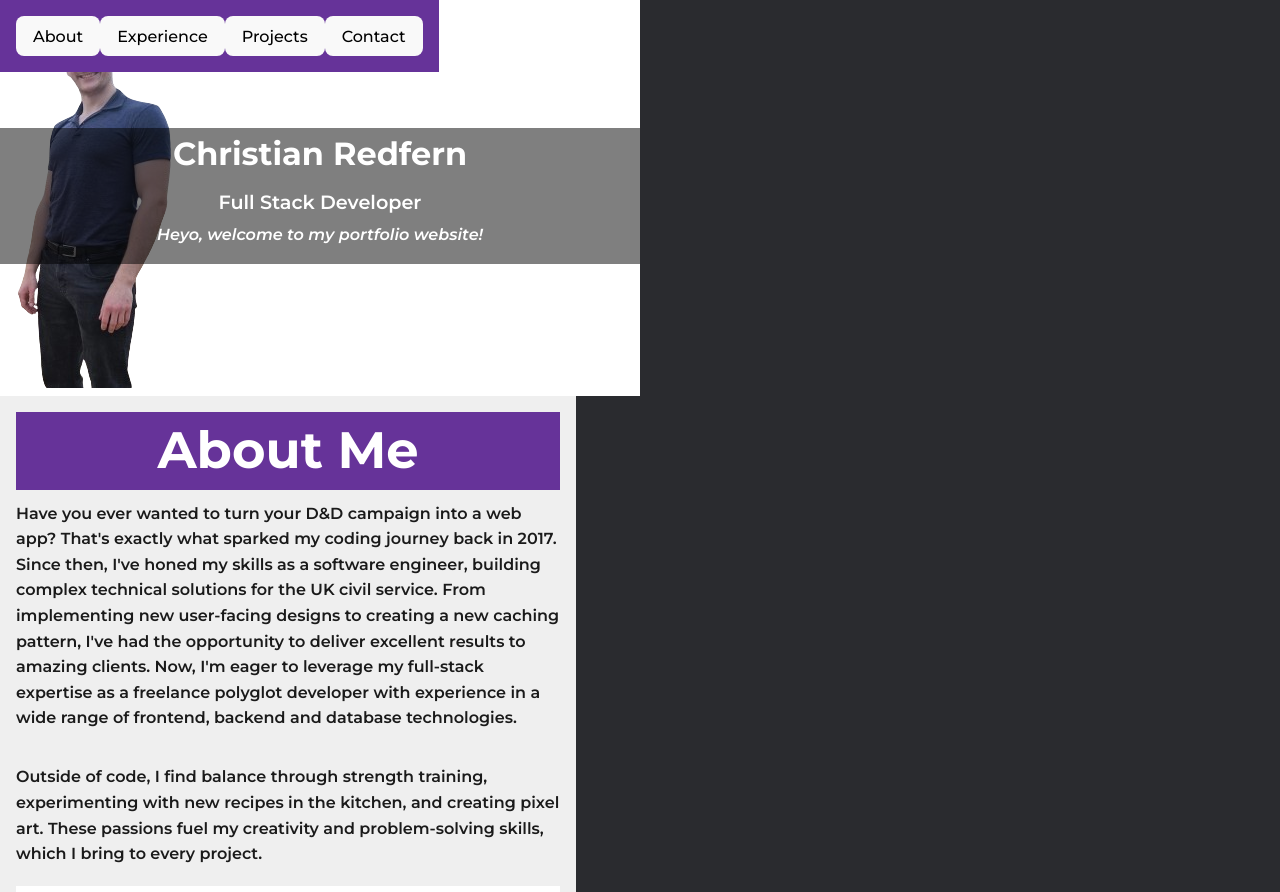
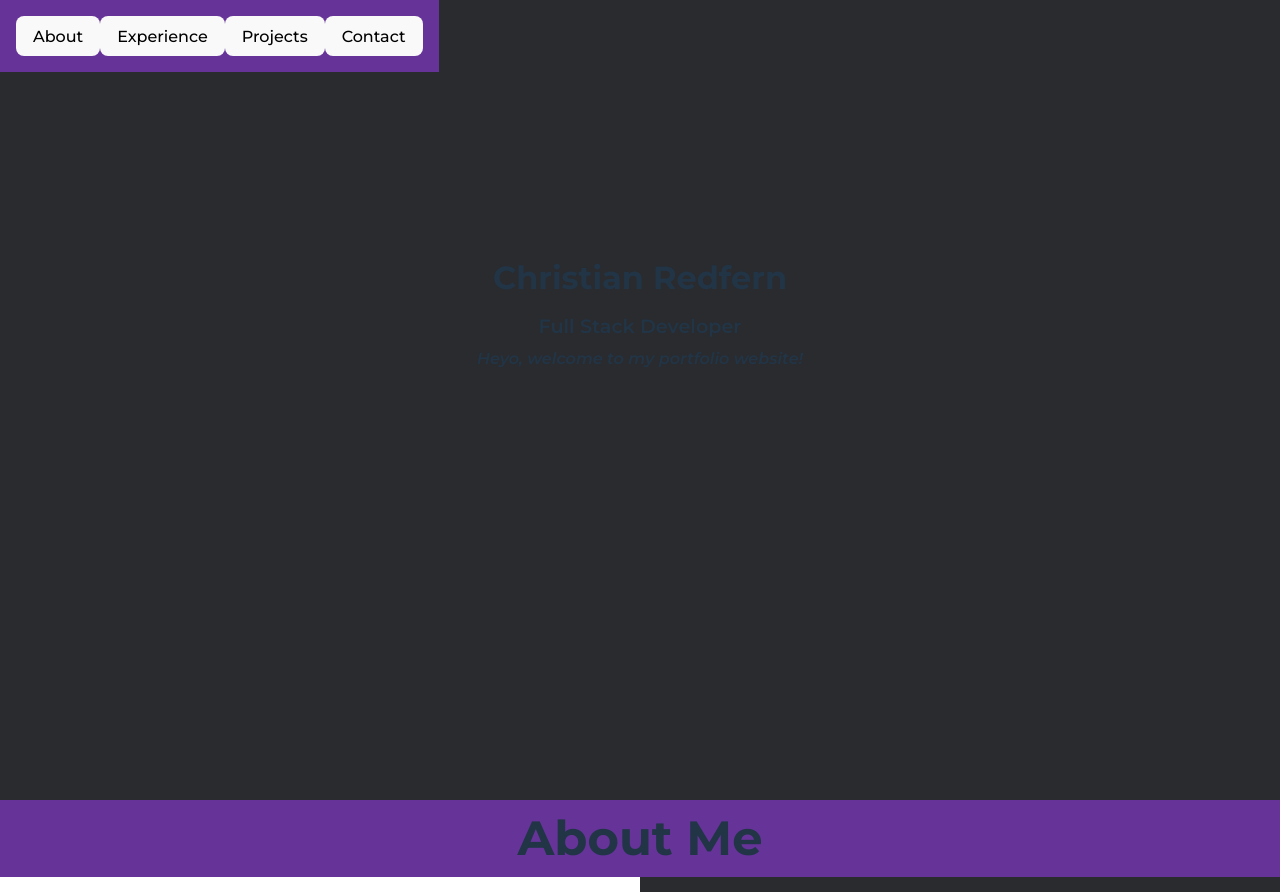
Before and after one commit to Christian-QA/Christian-QA.github.io, a React (Vite) app: page / in a window 1280 px wide. Shown: the top 892 px of the page. Built offline with nearby package versions, Linux system fonts and the light colour scheme; grey boxes are pictures that could not be loaded.

Commit message:
Removed black background and added header to about

```diff
--- a/src/App.css
+++ b/src/App.css
@@ -10,7 +10,7 @@
 body {
     font-family: Montserrat, sans-serif;
     line-height: 1.6;
-    background-color: #050505;
+    background-color: #2a2b2f;
 }
 
 header {
@@ -83,7 +83,7 @@ footer {
 section > * {
     max-width: 100%;
     margin: 0;
-    background-color: #2a2b2f;
+    background-color: transparent;
     padding-bottom: 30px;
 }
 
--- a/src/App.tsx
+++ b/src/App.tsx
@@ -2,6 +2,7 @@
 //import React from 'react';
 
 import Header from "./components/Header.tsx";
+import Landing from './components/Landing';
 import About from './components/About';
 import Experience from './components/Experience';
 import Projects from './components/Projects';
@@ -16,6 +17,9 @@ const App: React.FC = () => {
     return (
         <div className="App">
             <Header/>
+            <section id="landing">
+                <Landing/>
+            </section>
             <section id="about">
                 <About/>
             </section>
--- a/src/components/About.tsx
+++ b/src/components/About.tsx
@@ -12,13 +12,14 @@ const About: React.FC = () => {
 
     return (
         <div className="section-content">
+            <h2 className="header">{t("about.header")}</h2>
             <div className="image-container">
                 <img src="/src/assets/portfolio_image.png" alt="me" className="portfolio-image"></img>
-                    <div className="text-overlay">
-                        <h2>{t('about.title')}</h2>
-                        <p className="subtitle">{t('about.subtitle')}</p>
-                        <p className="tagline">{t('about.tagline')}</p>
-                    </div>
+                <div className="text-overlay">
+                    <h2>{t('about.title')}</h2>
+                    <p className="subtitle">{t('about.subtitle')}</p>
+                    <p className="tagline">{t('about.tagline')}</p>
+                </div>
 
             </div>
             <div className="text-container">
--- /dev/null
+++ b/src/components/Landing.tsx
@@ -0,0 +1,26 @@
+import React from 'react';
+import i18n from "i18next";
+import { useTranslation, initReactI18next } from "react-i18next";
+import Messages from "../lang/en.tsx";
+
+i18n
+    .use(initReactI18next) // passes i18n down to react-i18next
+    .init(Messages);
+
+const Landing: React.FC = () => {
+    const { t } = useTranslation();
+
+    return (
+        <div className="section-content">
+            <div className="confirmation-container">
+                <div className="confirmation-text">
+                    <h2>{t('about.title')}</h2>
+                    <p className="subtitle">{t('about.subtitle')}</p>
+                    <p className="tagline">{t('about.tagline')}</p>
+                </div>
+            </div>
+        </div>
+    );
+};
+
+export default Landing;
--- a/src/lang/en.tsx
+++ b/src/lang/en.tsx
@@ -7,6 +7,7 @@ const Messages = {
                 "header.projects": "Projects",
                 "header.contact": "Contact",
 
+                "about.header": "About Me",
                 "about.title": "Christian Redfern",
                 "about.subtitle": "Full Stack Developer",
                 "about.tagline": "Heyo, welcome to my portfolio website!",
```
Also changed, not shown: 1 other file (tests, documents, lock files or other folders).
